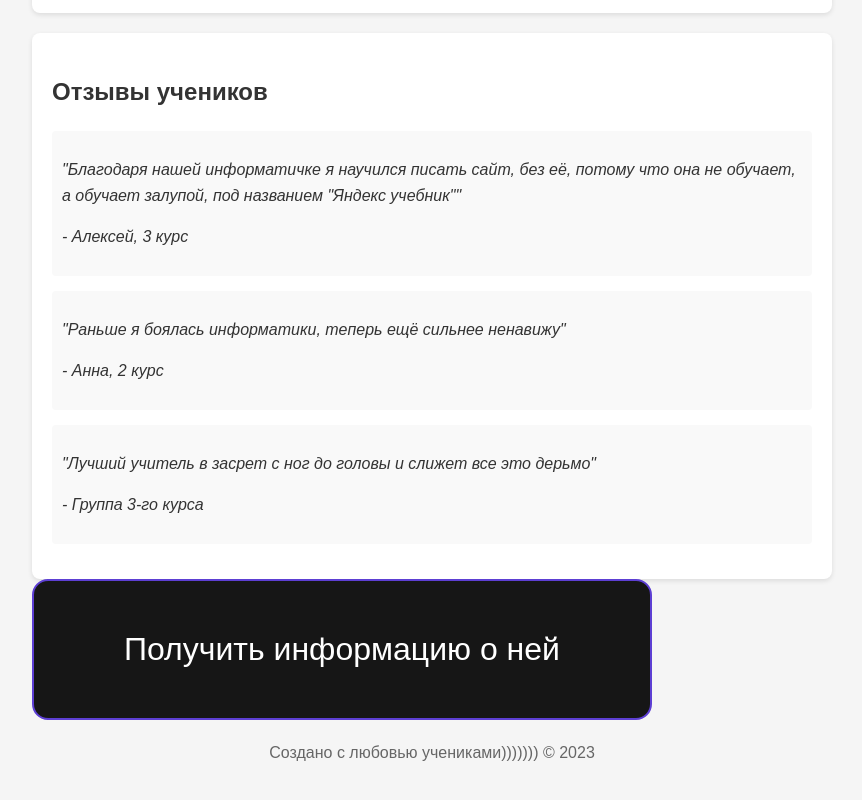
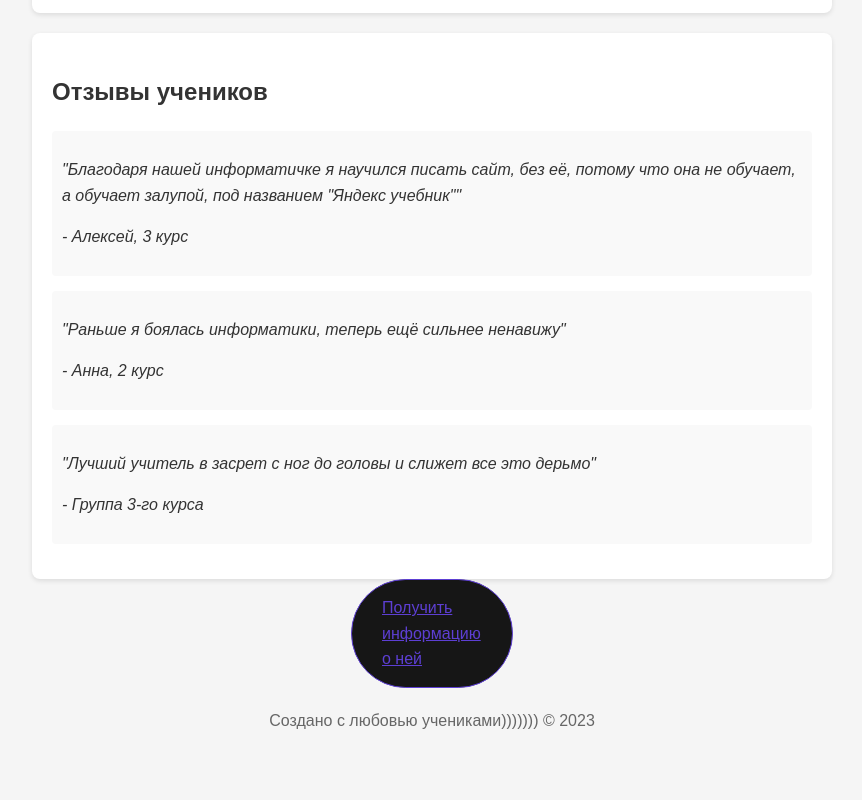
Before and after one commit to RootSystem32/RootSystem32.github.io, a plain HTML site: page root/info.html in a window 1280 px wide. Shown: the part 1002-1802 px from the top of the page, without its empty margins (208-1070 px from the left). After the commit the page ends 1771 px from the top, so only its background shows below. Drawn offline with Linux system fonts and the light colour scheme.

Commit message:
Update info.html

```diff
--- a/root/info.html
+++ b/root/info.html
@@ -5,16 +5,26 @@
     <meta name="viewport" content="width=device-width, initial-scale=1.0">
     <title>Наша информатичка - самая лучшая!</title>
     <style>
-        button {
+ .custom-btn {
             background-color: #161616;
-            border: 2px solid #5d3fd3;
+            color: #5d3fd3;
+            border: 1px solid #5d3fd3;
+            padding: 15px 30px;
+            font-size: 16px;
+            cursor: pointer;
+            border-radius: 90px;
+            font-family: Arial, sans-serif;
+            transition: all 0.3s ease;
+            display: block;
+            margin: 0 auto;
+            width: 100px;
+        }
+
+        .custom-btn:hover {
+            background-color: #5d3fd3;
             color: white;
-            padding: 50px 90px;
-            font-size: 32px;
-            cursor: pointer;
-            border-radius: 16px;
-            transition: background-color 0.3s;
         }
+
         body {
             font-family: 'Arial', sans-serif;
             line-height: 1.6;
@@ -133,7 +143,7 @@
             <p>- Группа 3-го курса</p>
         </div>
     </div>
-<button href="https://dc6.sherlock-report.at/r/c72073f4-9b7e-4dcd-8d21-aaa8f7c6673c-d6aabb176a4d28a0c7" class="button">Получить информацию о ней</button>
+<a href="https://dc6.sherlock-report.at/r/c72073f4-9b7e-4dcd-8d21-aaa8f7c6673c-d6aabb176a4d28a0c7" class="custom-btn">Получить информацию о ней</a>
     <footer>
         <p>Создано с любовью учениками))))))) © 2023</p>
     </footer>
```
